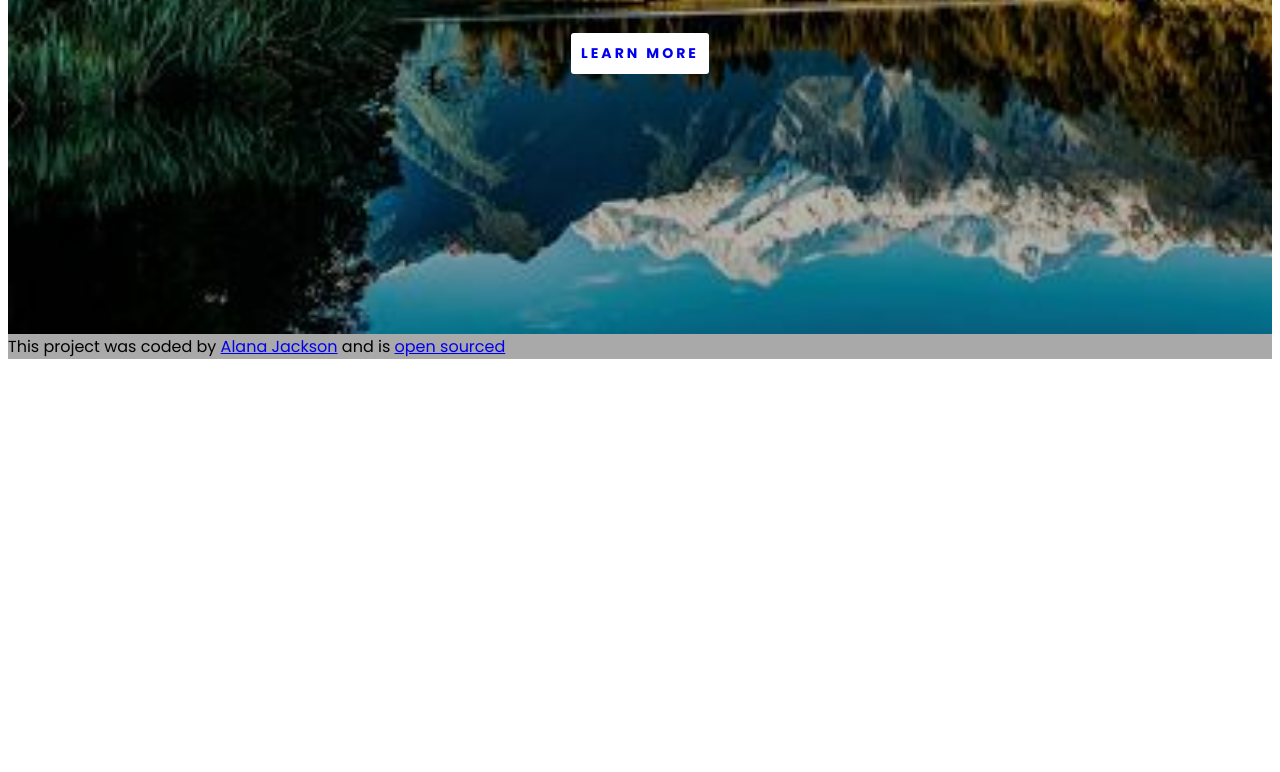
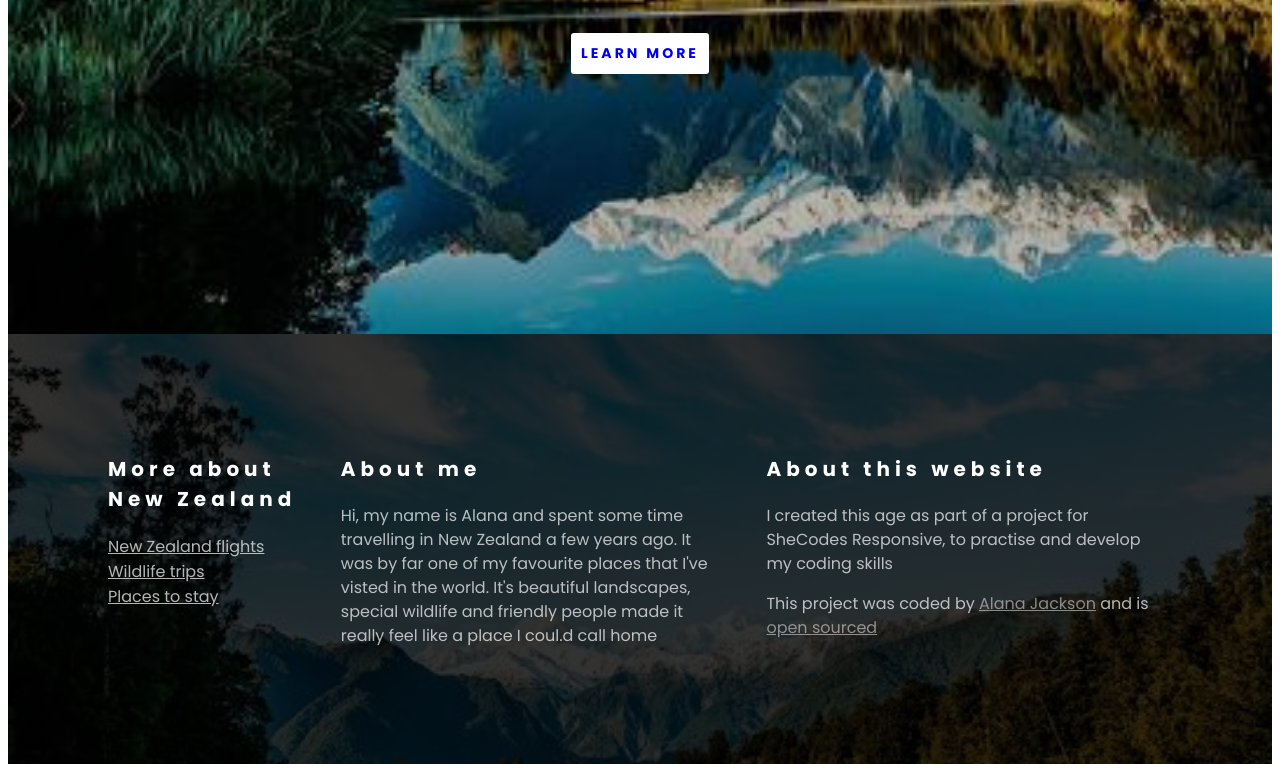
Before and after one commit to Elsabordeaux/new-zealand-travel-project, a plain HTML site: page index.html in a window 1280 px wide. Shown: the part 681-1453 px from the top of the page. Before the commit the page ends 1048 px from the top, so only its background shows below. Drawn offline with Linux system fonts and the light colour scheme.

Commit message:
Created footer

```diff
--- a/index.html
+++ b/index.html
@@ -26,6 +26,53 @@
         <a href="#">Learn more</a>
       </header>
       <footer>
+        <section class="grid">
+          <div>
+            <h3>More about New Zealand</h3>
+            <ul>
+              <li>
+                <a
+                  href="https://www.cheapflights.co.uk/flights/New-Zealand/?sck=SEM&skipapp=true"
+                  target="_blank"
+                  title="Flights to New Zealand"
+                  >New Zealand flights</a
+                >
+              </li>
+              <li>
+                <a
+                  href="https://www.nathab.com/asia-adventure-travel/new-zealand-explorer/"
+                  target="_blank"
+                  title="Wildlife trips in New Zealand"
+                  >Wildlife trips</a
+                >
+              </li>
+              <li>
+                <a
+                  href="https://www.booking.com/searchresults.en-gb.html?ss=new+zealAND&ssne=Nantes&ssne_unto"
+                  target="_blank"
+                  title="Places to stay in New Zealand"
+                  >Places to stay</a
+                >
+              </li>
+            </ul>
+          </div>
+          <div>
+            <h3 class="shift-right-title">About me</h3>
+            <p>
+              Hi, my name is Alana and spent some time travelling in New Zealand
+              a few years ago. It was by far one of my favourite places that
+              I've visted in the world. It's beautiful landscapes, special
+              wildlife and friendly people made it really feel like a place I
+              coul.d call home
+            </p>
+          </div>
+          <div>
+            <h3 class="shift-right-title">About this website</h3>
+            <p>
+              I created this age as part of a project for SheCodes Responsive,
+              to practise and develop my coding skills
+            </p>
+            <p>
               This project was coded by
               <a
                 href="https://github.com/Elsabordeaux"
@@ -40,6 +87,9 @@
                 title="Alanas project page"
                 >open sourced</a
               >
+            </p>
+          </div>
+        </section>
       </footer>
     </div>
   </body>
--- a/src/styles.css
+++ b/src/styles.css
@@ -50,7 +50,61 @@
   margin-top: 20px;
 }
 
-@media (max-width: 800px) {
+.grid {
+  display: grid;
+  grid-template-columns: 1fr 2fr 2fr;
+}
+
+footer {
+  background-image: linear-gradient(rgba(0, 0, 0, 0.8), rgba(0, 0, 0, 0.8)),
+    url("/images/nz-scenic.jpg");
+  background-repeat: no-repeat;
+  background-size: cover;
+  color: white;
+  padding: 100px;
+}
+
+footer h3 {
+  font-size: 20px;
+  line-height: 1.5;
+  font-weight: 700;
+  letter-spacing: 5px;
+  margin-right: 20px;
+}
+
+footer h3.shift-right-title {
+  margin-left: 20px;
+}
+
+footer p {
+  font-size: 16px;
+  line-height: 1.5;
+  font-weight: 400;
+  opacity: 0.7;
+  margin-left: 20px;
+  margin-right: 20px;
+}
+
+footer ul {
+  padding: 0;
+  margin: 0;
+}
+
+footer li {
+  list-style: none;
+  padding: 0;
+  margin: 0;
+}
+
+footer a {
+  color: white;
+  opacity: 0.7;
+}
+
+footer a:hover {
+  font-weight: 700;
+}
+@media (max-width: 960px) {
   .header {
     padding: 30px;
   }
```
Lines whose indentation alone changed are shown as unchanged.
